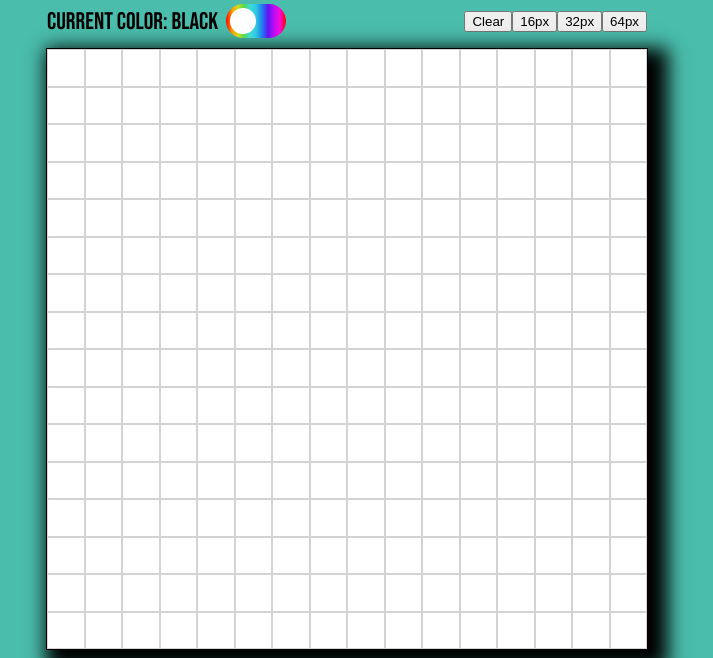
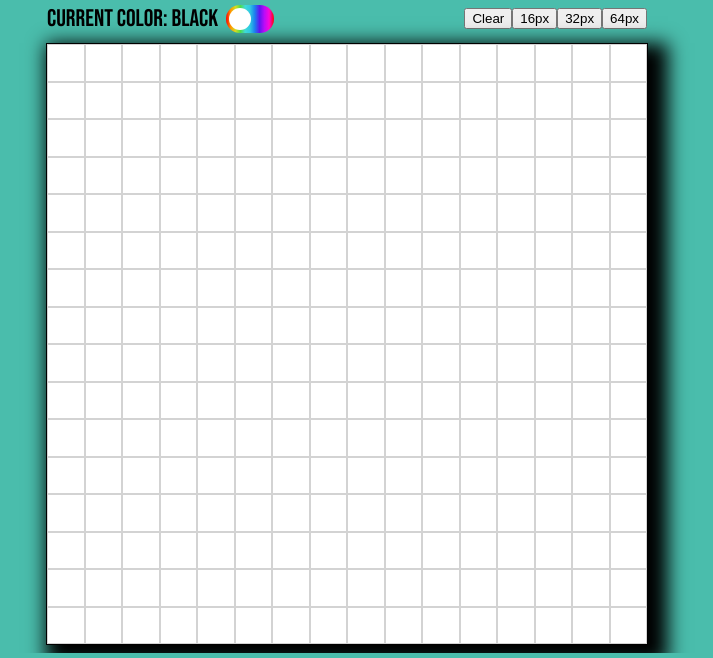
Before and after one commit to temporarynamelol/Etch-a-Sketch, a plain HTML site: page index.html in a window 1280 px wide. Shown: the part 178-836 px from the top of the page, without its empty margins (293-1006 px from the left). Drawn offline with Linux system fonts and the light colour scheme.

Commit message:
Change slider width/height

```diff
--- a/styles.css
+++ b/styles.css
@@ -58,8 +58,8 @@ body {
     margin-right: auto;
     position: relative;
     display: inline-block;
-    width: 60px;
-    height: 34px;
+    width: 48px;
+    height: 28px;
   }
 
 .switch input {
@@ -83,10 +83,10 @@ body {
 .slider:before {
     position: absolute;
     content: "";
-    height: 26px;
-    width: 26px;
-    left: 4px;
-    bottom: 4px;
+    height: 22px;
+    width: 22px;
+    left: 3px;
+    bottom: 3px;
     background-color: white;
     -webkit-transition: .4s;
     transition: .4s;
@@ -101,9 +101,9 @@ body {
   }
 
   input:checked + .slider:before {
-    -webkit-transform: translateX(26px);
-    -ms-transform: translateX(26px);
-    transform: translateX(26px);
+    -webkit-transform: translateX(20px);
+    -ms-transform: translateX(20px);
+    transform: translateX(20px);
   }
 
   .slider.round {
```
